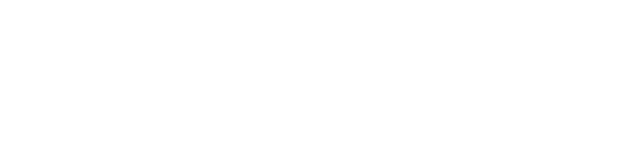
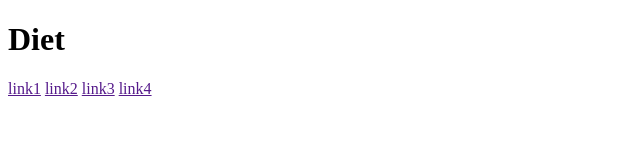
Before and after one commit to Martialcart/Diet, a plain HTML site: page index.html in a window 1280 px wide. Shown: the whole page, without its empty margins (0-640 px from the left). Drawn offline with Linux system fonts and the light colour scheme.

Commit message:
added header

```diff
--- a/index.html
+++ b/index.html
@@ -1,11 +1,22 @@
 <!DOCTYPE html>
 <html>
 <head>
+    <meta name="viewport" content="width=device-width, user-scalable=no, initial-scale=1.0, maximum-scale=1.0, minimum-scale=1.0">
     <script src="linear.js?v2"></script>
+    <script src="diet.js"></script>
+    <link rel="stylesheet" href="diet.css">
 </head>
 <body>
-    <p>
-
-    </p>
+    <header>
+	<h1>Diet</h1>
+	<nav>
+	    <a href="">link1</a>
+	    <a href="">link2</a>
+	    <a href="">link3</a>
+	    <a href="">link4</a>
+	</nav>
+    </header>
+    <main></main>
+    <footer></footer>
 </body>
 </html>
```
